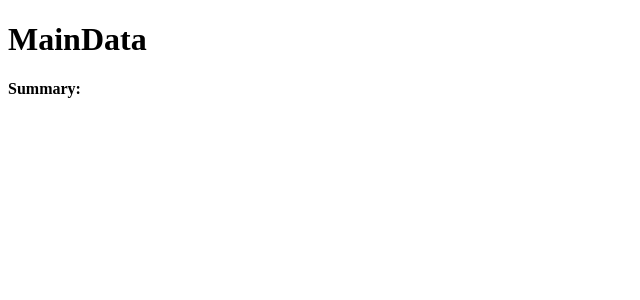
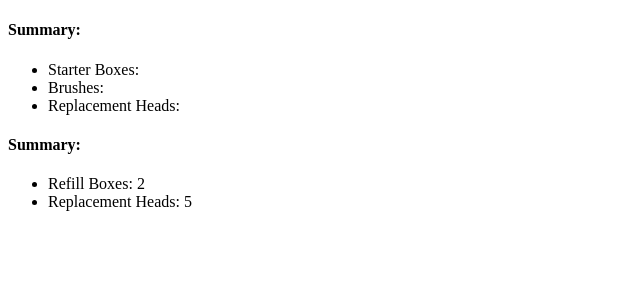
Before and after one commit to davidkim7773/beam-benefits, a React (Vite) app: page / in a window 1280 px wide. Shown: the top 300 px of the page, without its empty margins (0-640 px from the left). Built offline with nearby package versions, Linux system fonts and the light colour scheme.

Commit message:
finished most html components

```diff
--- a/src/components/RefillBoxes.jsx
+++ b/src/components/RefillBoxes.jsx
@@ -8,8 +8,9 @@ const RefillBoxes = (props) => {
   return (
     <div className='refill-box'>
       <h4><strong>Summary:</strong></h4>
-      <ul>
-
+      <ul className='summary-refill'>
+        <li>Refill Boxes: 2</li>
+        <li>Replacement Heads: {colorData.totalBrushes}</li>
       </ul>
     </div>
   )
--- a/src/components/StarterBoxes.jsx
+++ b/src/components/StarterBoxes.jsx
@@ -1,9 +1,18 @@
 import { useState, useEffect } from 'react';
 
 const StarterBoxes = (props) => {
+
+  // Deconstruct Props Object.
+  const { colorData } = props;
+
   return(
     <div className='starter-box'>
-      <h1>MainData</h1>
+      <h4><strong>Summary:</strong></h4>
+      <ul className='summary-starter'>
+        <li>Starter Boxes: </li>
+        <li>Brushes: </li>
+        <li>Replacement Heads: </li>
+      </ul>
     </div>
   )
 };
--- a/src/containers/ShippingScreen.jsx
+++ b/src/containers/ShippingScreen.jsx
@@ -45,7 +45,7 @@ const ShippingScreen = () => {
     blue: 0,
     green: 0,
     pink: 0,
-    total: 0,
+    totalBrushes: 0,
   };
 
   // Itereate through the initial data with a for loop and fill array.
@@ -56,10 +56,7 @@ const ShippingScreen = () => {
     // Use a conditional to add values to our colorData object.
     if (colorData.hasOwnProperty(el.brush_color)) {
       colorData[el.brush_color] += 1
-    }
-
-    if (colorData.hasOwnProperty('total')) {
-      colorData['total'] += 1;
+      colorData['totalBrushes'] += 1;
     }
   }
 
```
